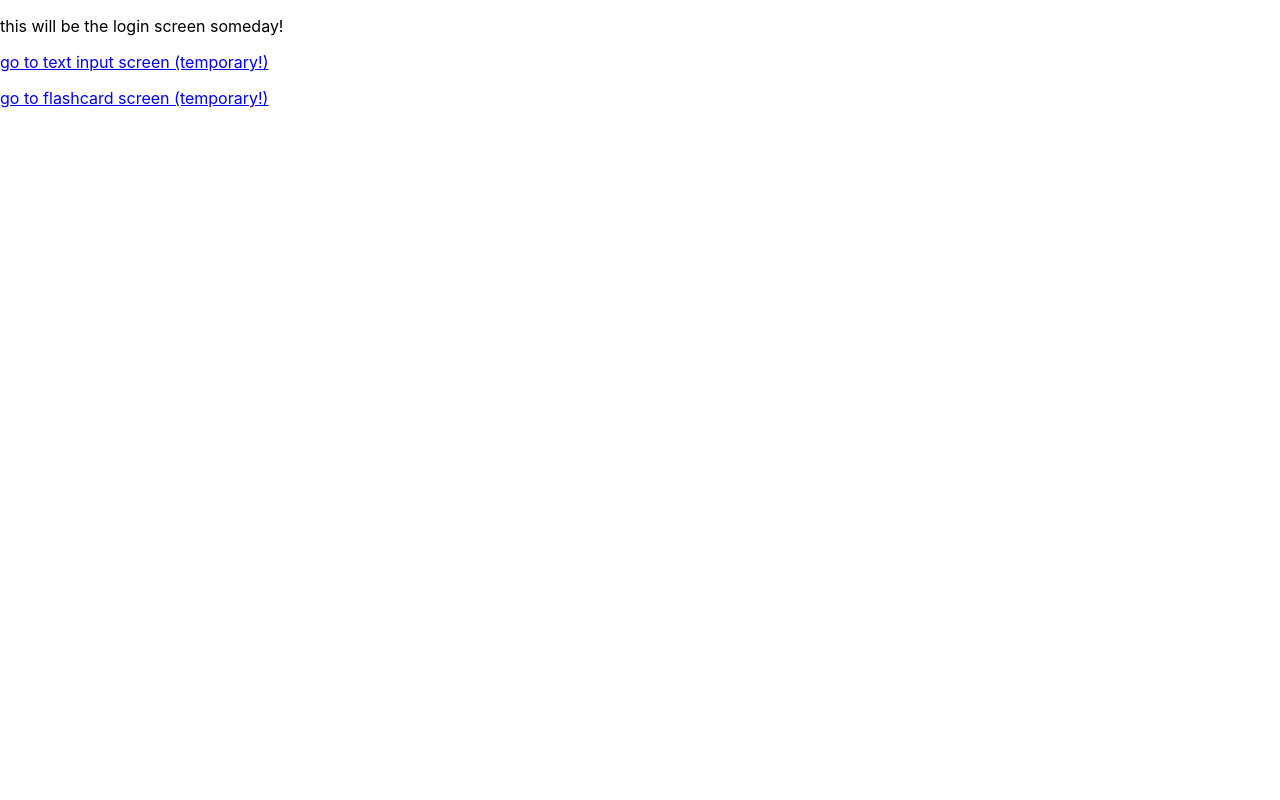
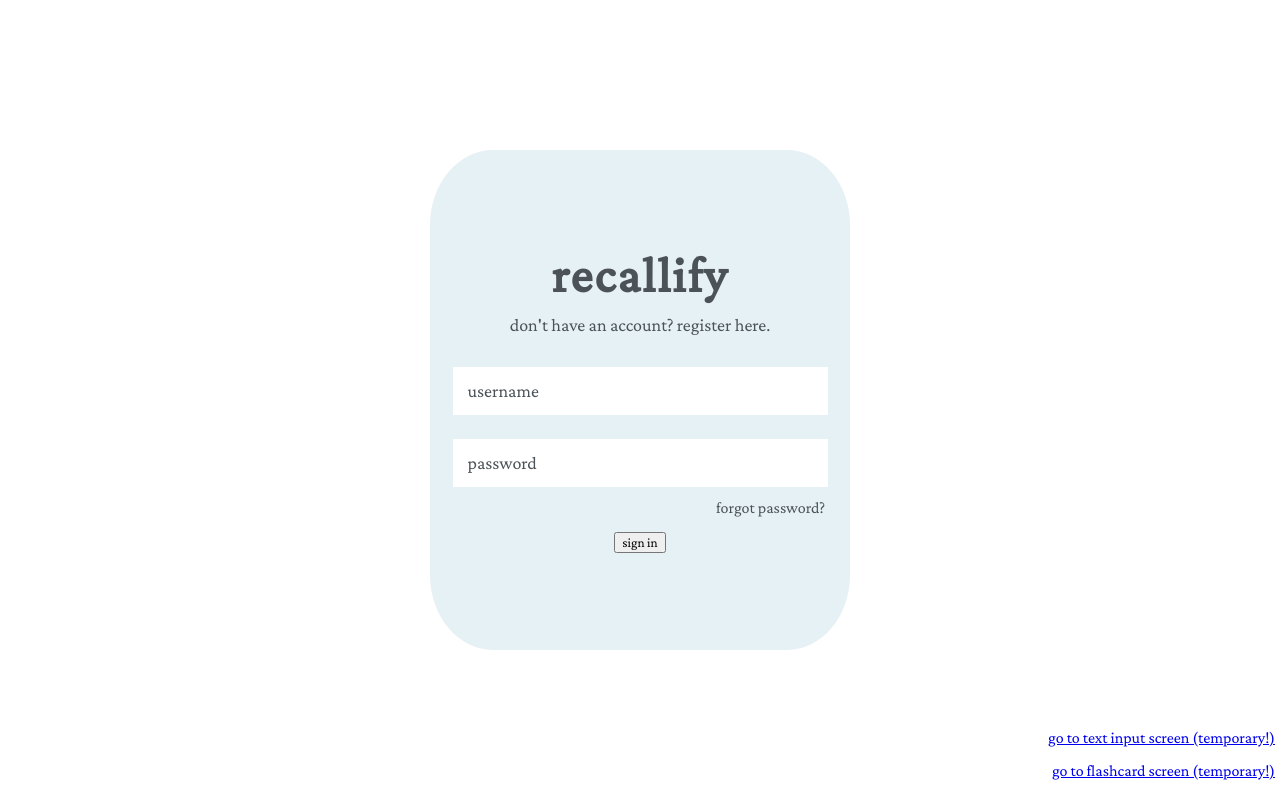
Before and after one commit to charistam/recallify, a React (Create React App) app in the folder client/: page / in a window 1280 px wide. Built offline with nearby package versions, Linux system fonts and the light colour scheme.

Commit message:
hardcoded frontend of login screen and imported font

```diff
--- a/client/package.json
+++ b/client/package.json
@@ -43,6 +43,7 @@
     ]
   },
   "devDependencies": {
+    "@types/estree": "^1.0.8",
     "@types/react-router-dom": "^5.3.3"
   }
 }
--- a/client/public/index.html
+++ b/client/public/index.html
@@ -2,6 +2,10 @@
 <html lang="en">
   <head>
     <meta charset="utf-8" />
+    <link rel="preconnect" href="https://fonts.googleapis.com">
+    <link rel="preconnect" href="https://fonts.gstatic.com" crossorigin>
+    <link href="https://fonts.googleapis.com/css2?family=Crimson+Pro:ital,wght@0,400;1,400&display=swap" rel="stylesheet">
+
     <link rel="icon" href="%PUBLIC_URL%/favicon.ico" />
     <meta name="viewport" content="width=device-width, initial-scale=1" />
     <meta name="theme-color" content="#000000" />
--- a/client/src/App.css
+++ b/client/src/App.css
@@ -24,10 +24,6 @@
   color: white;
 }
 
-.App-link {
-  color: #61dafb;
-}
-
 @keyframes App-logo-spin {
   from {
     transform: rotate(0deg);
--- /dev/null
+++ b/client/src/LoginScreen.css
@@ -0,0 +1,69 @@
+.crimson-pro-font {
+    font-family: "Crimson Pro", serif;
+    font-optical-sizing: auto;
+    font-weight: 400;
+    font-style: normal;
+}
+
+.parent-div {
+    display: flex;
+    align-items: center;
+    justify-content: center;
+    min-height: 100vh;
+}
+
+.temp-links {
+    text-align: right;
+    position: fixed;
+    bottom: 5px;
+    right: 5px;
+    width: 300px;
+}
+
+.login-div {
+    display: flex;
+    flex-direction: column;
+    margin: auto;
+    width: 420px;
+    height: 500px;
+    background-color: #e6f1f5;
+    border-radius: 15%;
+    align-items: center;
+    justify-content: center;
+}
+
+.title {
+    margin-top: 0px;
+    margin-bottom: 0px;
+    font-size: 50px;
+    color: #4B5358;
+    letter-spacing: 2px;
+}
+
+.register-option {
+    margin-top: 12px;
+    margin-bottom: 20px;
+    color: #4B5358;
+    font-size: 18px;
+}
+
+.textbox {
+    display: flex;
+    width: 360px;
+    height: 48px;
+    background-color: #ffffff;
+    margin-top: 12px;
+    margin-bottom: 12px;
+    align-items: center;
+    padding-left: 15px;
+    color: #4B5358;
+    font-size: 18px;
+}
+
+.forgot-password {
+    margin-left: auto;
+    margin-right: 25px;
+    text-align: right;
+    margin-top: 0px;
+    color: #4B5358;
+}
--- a/client/src/LoginScreen.tsx
+++ b/client/src/LoginScreen.tsx
@@ -1,18 +1,23 @@
-import React from 'react';
+import React, { Component } from 'react';
 import { Link } from 'react-router-dom';
+import './LoginScreen.css';
+
 
 const LoginScreen: React.FC = () => {
     return (
-        <div>
-            <p>
-                this will be the login screen someday!
-            </p>
-            <p>
-                <Link to="/input">go to text input screen (temporary!)</Link>
-            </p>
-            <p>
-                <Link to="/flashcard">go to flashcard screen (temporary!)</Link>
-            </p>
+        <div className="parent-div">
+            <div className="login-div">
+                <h1 className="title">recallify</h1>
+                <p className="register-option">don't have an account? register here.</p>
+                <div className="textbox">username</div>
+                <div className="textbox">password</div>
+                <p className="forgot-password">forgot password?</p>
+                <button>sign in</button>
+            </div>
+            <div className="temp-links">
+                <p><Link to="/input">go to text input screen (temporary!)</Link></p>
+                <p><Link to="/flashcard">go to flashcard screen (temporary!)</Link></p>
+            </div>
         </div>
     );
 }
--- a/client/src/index.css
+++ b/client/src/index.css
@@ -7,7 +7,6 @@ body {
   -moz-osx-font-smoothing: grayscale;
 }
 
-code {
-  font-family: source-code-pro, Menlo, Monaco, Consolas, 'Courier New',
-    monospace;
+#root, #root * {
+  font-family: "Crimson Pro", serif;
 }
```
Also changed, not shown: 1 other file (tests, documents, lock files or other folders).
